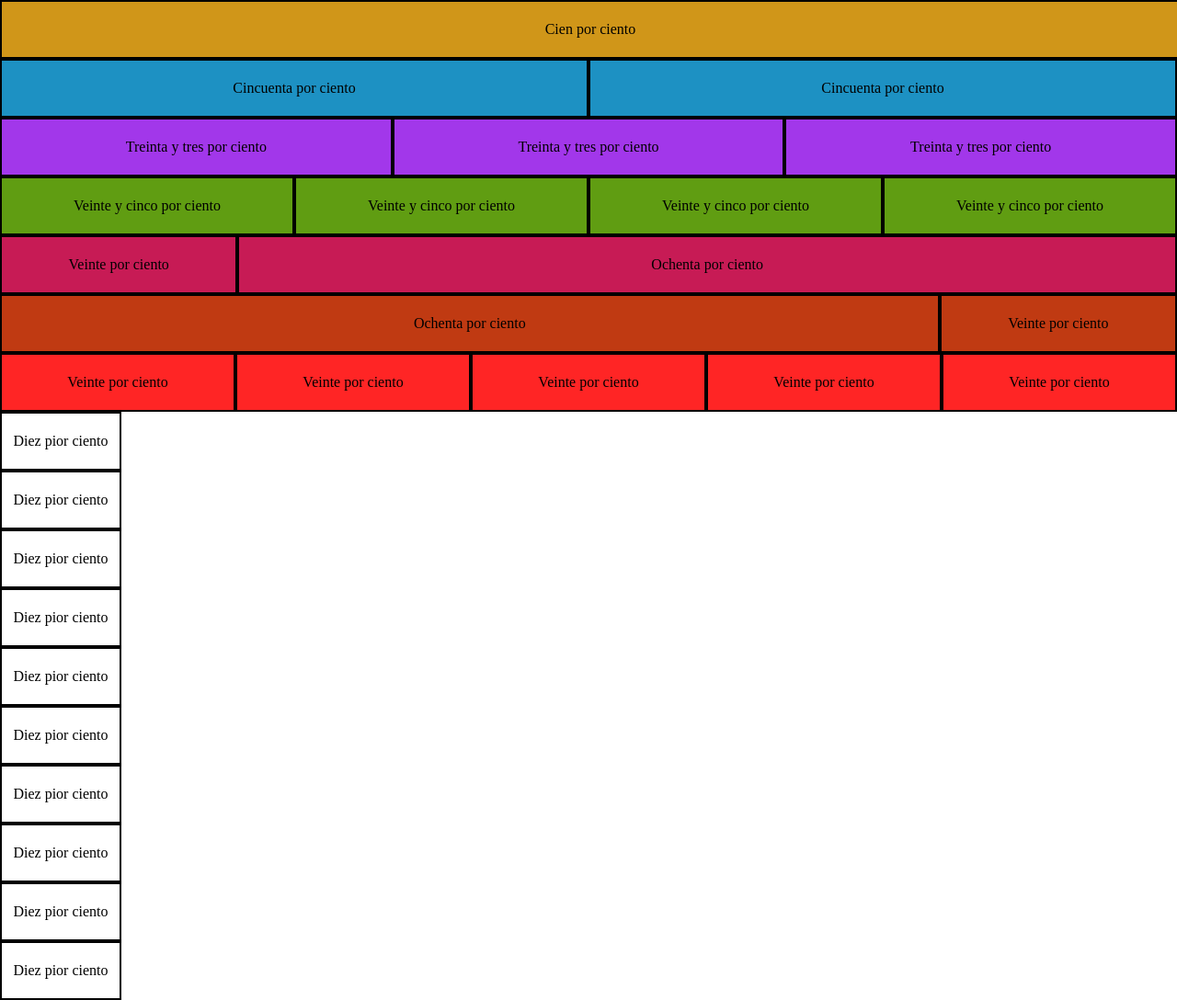
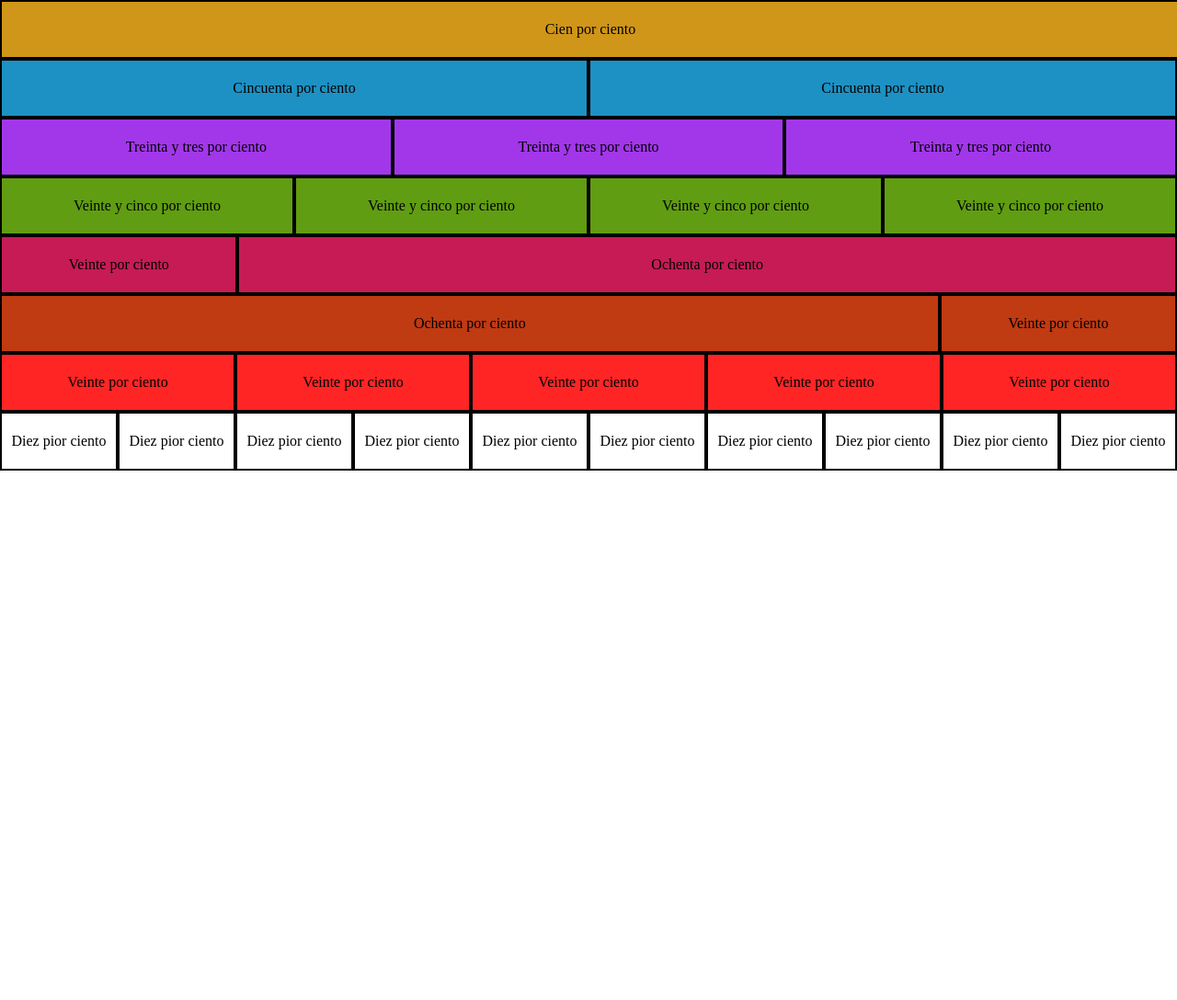
Before and after one commit to JorgeC9804/codClear, a plain HTML site: page index.htm in a window 1280 px wide. Shown: the whole page at 92% size. After the commit the page ends 800 px from the top, so only its background shows below. Drawn offline with Linux system fonts and the light colour scheme.

Commit message:
Agregando nueva columnas

```diff
--- a/index.htm
+++ b/index.htm
@@ -40,7 +40,7 @@
       <div class="sec-content gdcol-5 centerXY-some br-cr---">Veinte por ciento</div>
       <div class="sec-content gdcol-5 centerXY-some br-cr---">Veinte por ciento</div>
     </div>
-    <div>
+    <div class="content-row-general">
       <div class="sec-content gdcol-1 centerXY-some">Diez pior ciento</div>
       <div class="sec-content gdcol-1 centerXY-some">Diez pior ciento</div>
       <div class="sec-content gdcol-1 centerXY-some">Diez pior ciento</div>
```
